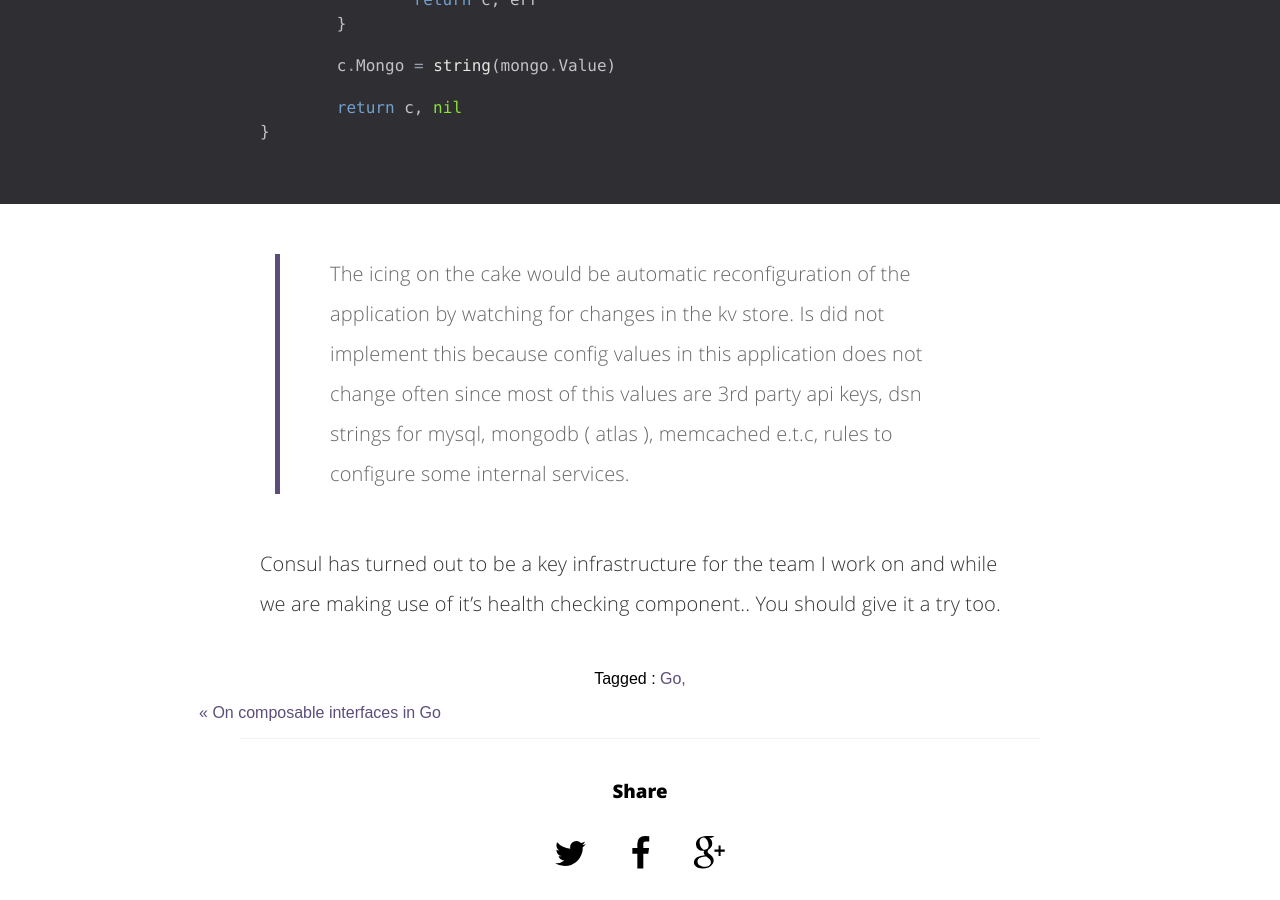
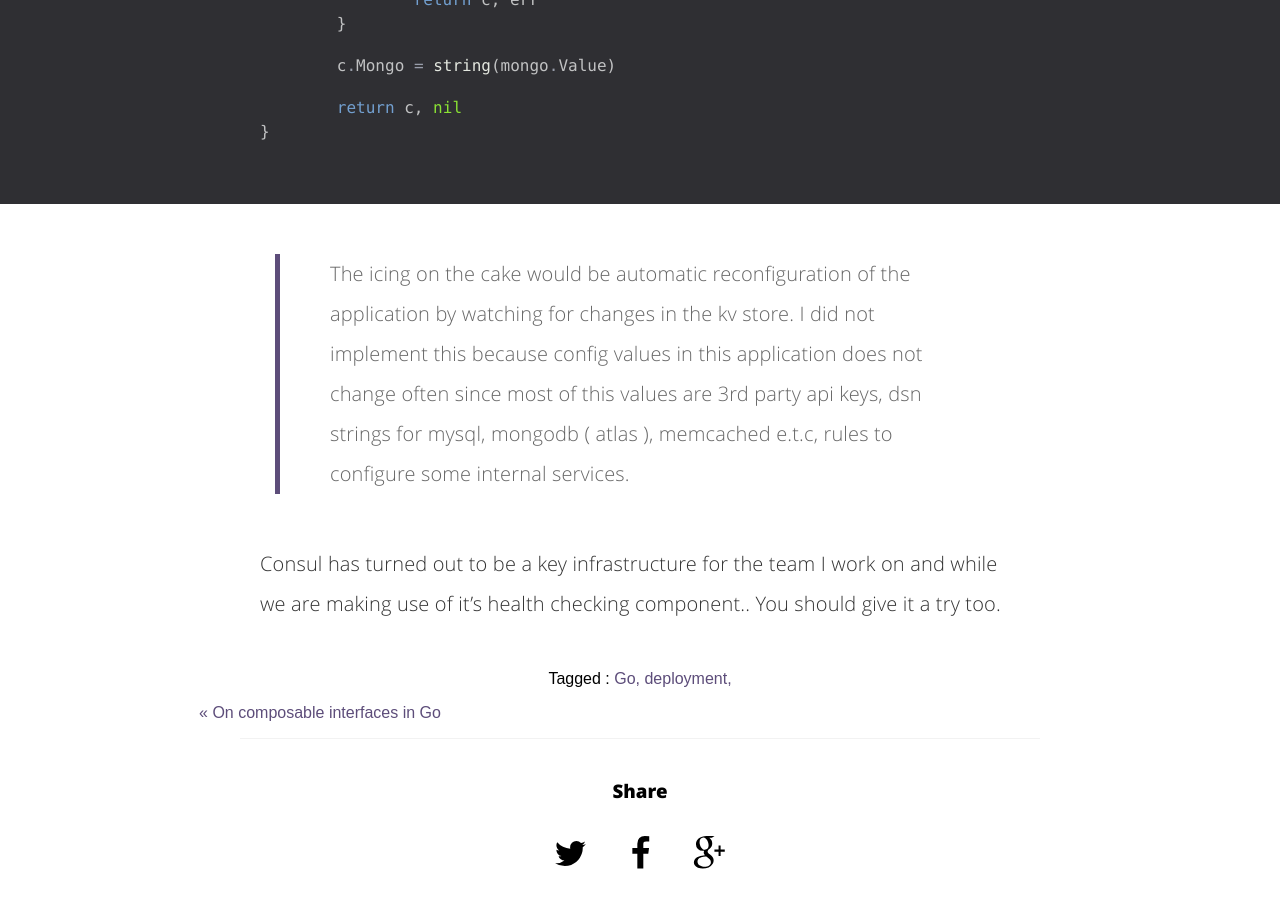
Before and after one commit to adelowo/portfolio, a Jekyll site: the page built from _posts/2018-02-18-managing-production-configuration.md, in a window 1280 px wide and 900 px high, scrolled down 3629 px. Built offline with Jekyll 4.4.1, drawn with Linux system fonts in a browser that asks for light colours; comment, search, counter and statistics services are not loaded.

Commit message:
Updated post

```diff
--- a/_posts/2018-02-18-managing-production-configuration.md
+++ b/_posts/2018-02-18-managing-production-configuration.md
@@ -1,7 +1,7 @@
 ---
 
 layout: post
-tags: ["Go"]
+tags: ["Go" , "deployment"]
 title: "Managing configuration values in production sanely"
 
 ---
@@ -103,6 +103,6 @@
 
 {% endhighlight %}
 
-> The icing on the cake would be automatic reconfiguration of the application by watching for changes in the kv store. Is did not implement this because config values in this application does not change often since most of this values are 3rd party api keys, dsn strings for mysql, mongodb ( atlas ), memcached e.t.c, rules to configure some internal services.
+> The icing on the cake would be automatic reconfiguration of the application by watching for changes in the kv store. I did not implement this because config values in this application does not change often since most of this values are 3rd party api keys, dsn strings for mysql, mongodb ( atlas ), memcached e.t.c, rules to configure some internal services.
 
 Consul has turned out to be a key infrastructure for the team I work on and while we are making use of it's health checking component.. You should give it a try too.
```
